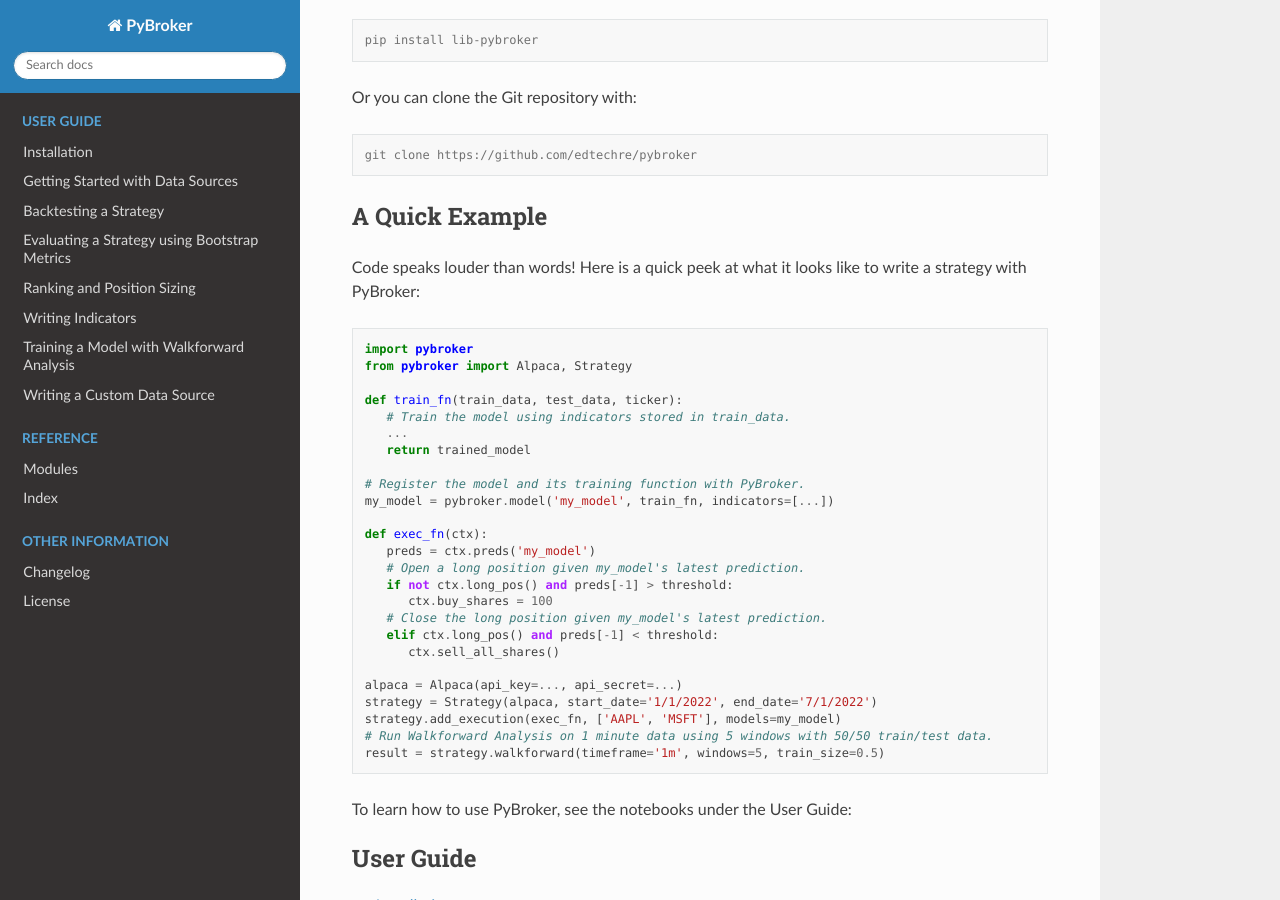
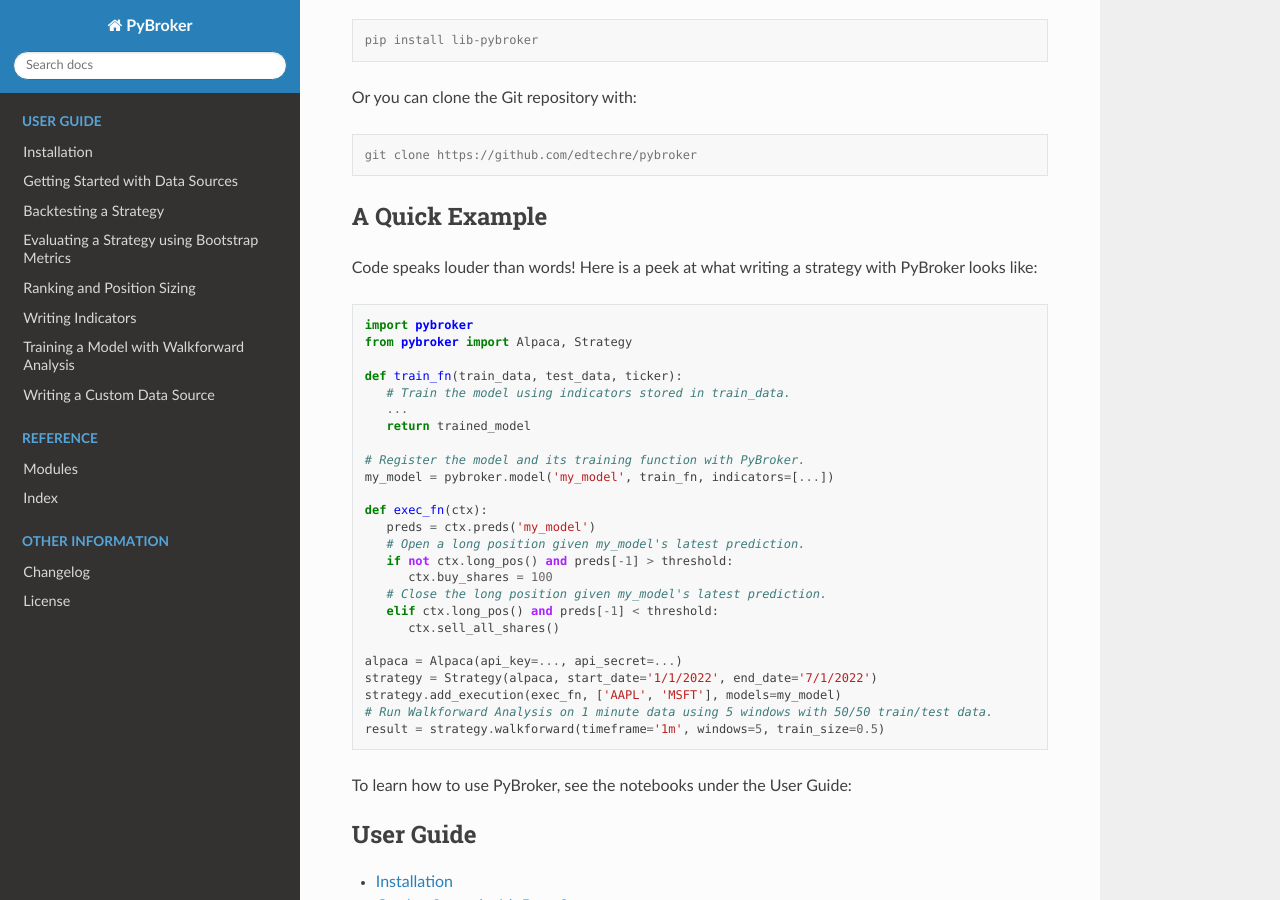
Before and after one commit to edtechre/pybroker, a Sphinx documentation site: the page built from docs/index.rst, in a window 1280 px wide and 900 px high, scrolled down 703 px. Built offline with Sphinx 7.4.7 and the Read the Docs theme 2.0.0, drawn with Linux system fonts in a browser that asks for light colours.

Commit message:
Updating README and index.rst

```diff
--- a/docs/index.rst
+++ b/docs/index.rst
@@ -65,8 +65,8 @@
 A Quick Example
 ===============
 
-Code speaks louder than words! Here is a quick peek at what it looks like to
-write a strategy with PyBroker::
+Code speaks louder than words! Here is a peek at what writing a strategy with
+PyBroker looks like::
 
    import pybroker
    from pybroker import Alpaca, Strategy
```
Also changed, not shown: README.md (+2 -2 lines).
